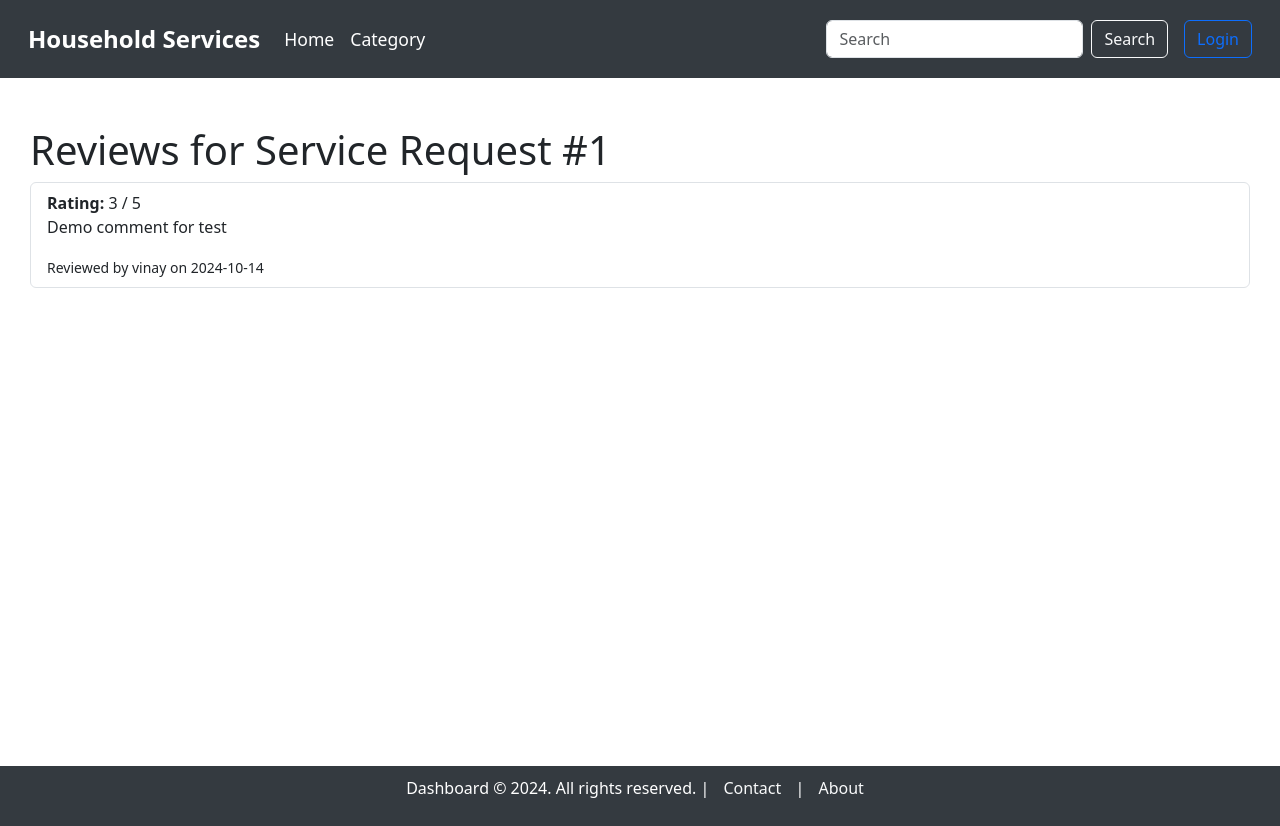
After one commit to VinaySinghChaudhary1/Household_Services_MAD_Project, a Flask app: page /reviews/1 in a window 1280 px wide. The commit adds this page. Run offline with Flask 3, Linux system fonts and the light colour scheme.

Commit message:
Working on Review part and Done it

```diff
--- a/main.py
+++ b/main.py
@@ -5,7 +5,7 @@ from werkzeug.utils import secure_filename     # for uploading
 from datetime import datetime    # for Datetime
 import os  # for path
 from db import db    # for db
-from model import User, Category, Service, ServiceRequest       # for models
+from model import User, Category, Service, ServiceRequest, Review       # for models
 from functools import wraps  # for login_required
 
 
@@ -256,20 +256,16 @@ def logout():
 def search():
     # Get the search term from the request
     query = request.args.get('query', '').strip()
-
     if not query:
         flash("Please provide a keyword to search.", "info")
         return redirect(url_for('category_dashboard'))
-
     # Perform case-insensitive search in categories and services
     matched_categories = Category.query.filter(
         (Category.category_name.ilike(f'%{query}%')) | (Category.category_description.ilike(f'%{query}%'))
     ).all()
-
     matched_services = Service.query.filter(
         (Service.service_name.ilike(f'%{query}%')) | (Service.service_description.ilike(f'%{query}%'))
     ).all()
-
     # Render a search results template and pass the matches
     return render_template('search_results.html', query=query, categories=matched_categories, services=matched_services)
 
@@ -319,6 +315,7 @@ def admin_dashboard():
     return render_template('dashboard/admin_dashboard.html',
                            service_requests=service_requests,
                            history_requests=history_requests)
+
 
 
 # -- Profile - Edit, Delete --
@@ -376,6 +373,7 @@ def delete_profile(user_id):
         return redirect(url_for('login'))
 
     return render_template('profile/delete_profile.html', user=user)
+
 
 
 
@@ -475,6 +473,7 @@ def delete_category(category_id):
         return redirect(url_for('category_dashboard'))
 
     return render_template('category/delete_category.html', category=existing_category)
+
 
 
 
@@ -597,6 +596,7 @@ def confirm_delete_service(service_id):
     return render_template('service/delete_service.html', service=service)
 
 
+
 # -- Service Requests (Dashboard, Create, Edit, Delete) --
 @app.route('/service_requests', methods=['GET'])
 def view_service_requests():
@@ -615,7 +615,6 @@ def view_service_requests():
         service_requests = ServiceRequest.query.filter(ServiceRequest.status.in_(['pending', 'accepted'])).all()
         service_history = ServiceRequest.query.filter(ServiceRequest.status.in_(['completed', 'returned'])).all()
     return render_template('service_requests/service_requests.html', service_requests=service_requests, service_history=service_history)
-
 
 @app.route('/service_requests/create/<int:service_id>', methods=['GET', 'POST'])
 def create_service_request(service_id):
@@ -654,7 +653,7 @@ def update_service_request(service_request_id):
 
     if request.method == 'POST':
         status = request.form['status']
-        if status in ['accepted', 'rejected', 'completed', 'returned', 'cancelled']:
+        if status in ['accepted', 'rejected', 'completed', 'returned']:
             service_request.status = status
             if status == 'accepted':
                 service_request.date_issued = datetime.utcnow()
@@ -684,12 +683,68 @@ def delete_service_request(service_request_id):
     # Render confirmation page for deletion
     return render_template('service_requests/delete_service_request.html', service_request_id=service_request_id)
 
+
+
+# -- Reviews (Leave Review) --
+@app.route('/leave_review/<int:service_request_id>', methods=['GET', 'POST'])
+def leave_review(service_request_id):
+    service_request = ServiceRequest.query.get_or_404(service_request_id)
+
+    # Allow review for completed, returned, or rejected services only
+    if session.get('user_id') != service_request.user_id or service_request.status not in ['completed', 'returned', 'rejected']:
+        flash('You are not authorized to leave a review for this service.', 'danger')
+        return redirect(url_for('customer_dashboard'))
+
+    if request.method == 'POST':
+        rating = int(request.form.get('rating'))
+        comment = request.form.get('comment')
+
+        # Create the review and store it in the database
+        new_review = Review(
+            service_id=service_request.service_id,
+            service_request_id=service_request_id,  # Add service_request_id to the review
+            customer_id=service_request.user_id,
+            supplier_id=service_request.service.supplier_id,
+            rating=rating,
+            comment=comment
+        )
+        db.session.add(new_review)
+        db.session.commit()
+
+        flash('Your review has been submitted!', 'success')
+        return redirect(url_for('customer_dashboard'))
+
+    return render_template('reviews/leave_review.html', service_request=service_request)
+
+@app.route('/reviews/<int:service_request_id>', methods=['GET'])
+def view_reviews(service_request_id):
+    # Fetch all reviews for the given service request
+    reviews = Review.query.filter_by(service_request_id=service_request_id).all()
+
+    if not reviews:
+        # Redirect based on user role
+        if session.get('role') == 'admin':
+            flash("No reviews found for this service request.", "info")
+            return redirect(url_for('admin_dashboard'))
+        elif session.get('role') == 'supplier':
+            flash("No reviews found for this service request.", "info")
+            return redirect(url_for('supplier_dashboard'))
+
+    return render_template('reviews/view_reviews.html', reviews=reviews)
+
+
+
+
+
+
 # -- Order Details --
 @app.route('/order_details/<int:service_request_id>')
 def order_details(service_request_id):
     service_request = ServiceRequest.query.get_or_404(service_request_id)
     return render_template('service_requests/order_details.html', service_request=service_request)
 
+
+
 #-- Run the app --
 if __name__ == '__main__':
     with app.app_context():   #to connect app and db
--- /dev/null
+++ b/templates/reviews/view_reviews.html
@@ -0,0 +1,23 @@
+{% extends 'base_dashboard.html' %}
+
+{% block title %}Supplier Reviews{% endblock %}
+
+{% block content %}
+<div class="container mt-5">
+    <h1>Reviews for Service Request #{{ reviews[0].service_request_id if reviews else 'No Reviews' }}</h1>
+
+    {% if reviews %}
+        <ul class="list-group">
+            {% for review in reviews %}
+                <li class="list-group-item">
+                    <strong>Rating:</strong> {{ review.rating }} / 5
+                    <p>{{ review.comment }}</p>
+                    <small>Reviewed by {{ review.customer.full_name }} on {{ review.created_at.strftime('%Y-%m-%d') }}</small>
+                </li>
+            {% endfor %}
+        </ul>
+    {% else %}
+        <p>No reviews available for this service request.</p>
+    {% endif %}
+</div>
+{% endblock %}
--- a/templates/search_results.html
+++ b/templates/search_results.html
@@ -37,7 +37,7 @@ Search Results
                             <div class="card-body">
                                 <h5 class="card-title">{{ service.service_name }}</h5>
                                 <p class="card-text">{{ service.service_description }}</p>
-                                <a href="{{ url_for('service_details', service_id=service.service_id) }}" class="btn btn-primary">View Details</a>
+                                <a href="{{ url_for('service_dashboard', category_id=service.category_id) }}" class="btn btn-primary">View Details</a>
                             </div>
                         </div>
                     </div>
--- a/templates/service_requests/service_requests.html
+++ b/templates/service_requests/service_requests.html
@@ -53,7 +53,6 @@ Service Requests
                                             <option value="rejected">Reject</option>
                                             <option value="completed">Complete</option>
                                             <option value="returned">Return</option>
-                                            <option value="cancelled">Cancel</option>
                                         </select>
                                         <button type="submit" class="btn btn-primary mt-2">Update</button>
                                     </form>
```
Also changed, not shown: model.py (+27 -0 lines), templates/dashboard/admin_dashboard.html (+13 -1 lines), templates/dashboard/customer_dashboard.html (+7 -1 lines), templates/dashboard/supplier_dashboard.html (+14 -1 lines), templates/reviews/leave_review.html (added, +30 -0 lines), instance/database.sqlite3.
